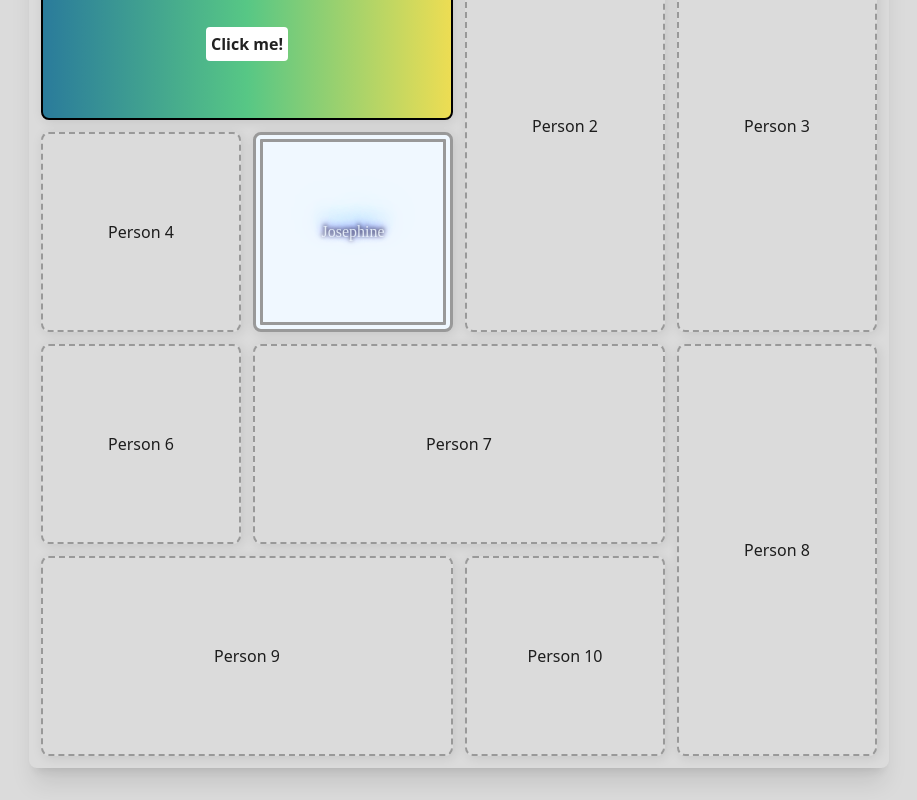
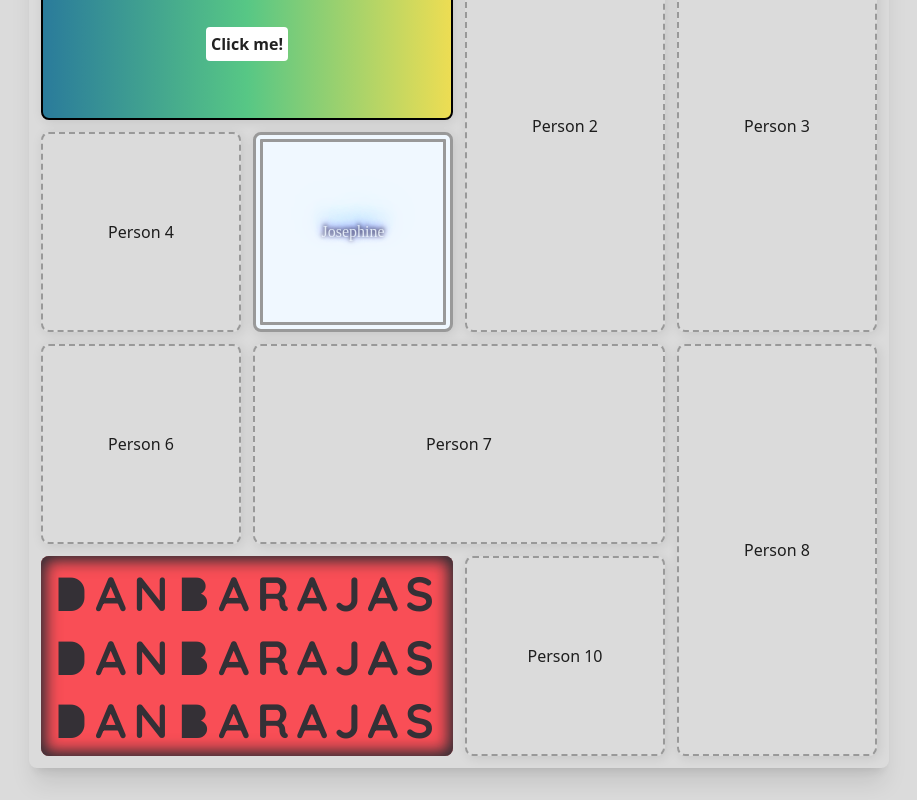
Before and after one commit to danbarajas/Personalized-Cards, a React (Vite) app: page / in a window 1280 px wide. Shown: the part 236-1036 px from the top of the page, without its empty margins (181-1098 px from the left). Built offline with nearby package versions, Linux system fonts and the light colour scheme.

Commit message:
Added Dan card

```diff
--- a/src/App.jsx
+++ b/src/App.jsx
@@ -7,7 +7,7 @@ import Person5 from './cards/Person5/Person5.jsx';
 import Person6 from './cards/Person6/Person6.jsx';
 import Person7 from './cards/Person7/Person7.jsx';
 import Person8 from './cards/Person8/Person8.jsx';
-import Person9 from './cards/Person9/Person9.jsx';
+import Dan from './cards/Dan/Dan.jsx';
 import Person10 from './cards/Person10/Person10.jsx';
 
 function App() {
@@ -25,7 +25,7 @@ function App() {
         <Person6 />
         <Person7 />
         <Person8 />
-        <Person9 />
+        <Dan />
         <Person10 />
       </div>
     </>
--- /dev/null
+++ b/src/cards/Dan/Dan.css
@@ -0,0 +1,78 @@
+/* I got these fonts from Google Fonts */
+@import url('https://fonts.googleapis.com/css2?family=Major+Mono+Display&display=swap');
+@import url('https://fonts.googleapis.com/css2?family=Quicksand:wght@300..700&display=swap');
+
+/* These are CSS variables that hold the current color pair. You can see them
+    being used throughout these styles for background, shadow, and text colors.
+    They're changed by the swapBackground function in Dan.jsx */
+:root {
+  --dan-primary: #F94E56;
+  --dan-secondary: #343036;
+}
+
+.dan {
+  display: flex;
+  align-items: center;
+  border-radius: 8px;
+  box-shadow: inset 4px 4px 16px var(--dan-primary), inset -4px -4px 16px var(--dan-primary);
+  user-select: none;
+  background-color: var(--dan-secondary);
+  color: var(--dan-primary);
+  font-family: "Quicksand", sans-serif;
+  font-size: 3rem;
+  font-weight: bold;
+  text-align: center;
+  letter-spacing: 0.15em;
+  transition: all 0.3s ease;
+}
+
+/* Flip flops the color pair and shadows on hover, and also scales the card up a bit. */
+.dan:hover {
+  box-shadow: 0 0 10px var(--dan-primary), 0 0 20px var(--dan-primary), 0 0 40px var(--dan-primary);
+  transform: scale(1.1);
+  background-color: var(--dan-primary);
+  color: var(--dan-secondary);
+  cursor: pointer;
+}
+
+/* Starts the scrolling animation for the text when hovering over the card.
+    Notice the hover is on the card itself, not just .name-col, so you can
+    hover anywhere on the card to start the animation, not just the text. */
+.dan:hover .name-col {
+  animation: scroll 3s linear infinite;
+}
+
+/* This lets text seamlessly scroll. I put the two columns in a flex row to
+    make them line up next to each other. Making them 100% width and have no
+    automatic flex-shrink ensures they are the same size and don't get squished. */
+.name-col {
+  display: flex;
+  flex-direction: column;
+  align-items: center;
+  justify-content: center;
+  width: 100%;
+  height: 100%;
+  flex-shrink: 0;
+}
+
+/* Just making the lines of text a little closer */
+.name {
+  margin: -0.1em 0;
+}
+
+/* Makes the first letter of my first and last name a different font. */
+.capital {
+  font-family: "Major Mono Display", monospace;
+}
+
+/* This animation moves both columns of text from left to right, looping when it
+    reaches the edge of the card. The loop actually snaps the text back to the start,
+    but since the second column will be exactly where the first was, it looks seamless. */
+@keyframes scroll {
+  from {
+    transform: translateX(0);
+  }
+  to {
+    transform: translateX(-100%);
+  }
+}
--- /dev/null
+++ b/src/cards/Dan/Dan.jsx
@@ -0,0 +1,70 @@
+import '../cards.css';
+import './Dan.css';
+import { useState, useEffect } from 'react';
+
+function Dan() {
+  // A bunch of color pairs to swap between on click. Changes background, text, and shadow color.
+  const colors = [["#F94E56", "#343036"], ["#343036", "#F94E56"],
+                  ["#23F0C7", "#EF767A"], ["#EF767A", "#23F0C7"],
+                  ["#2D7DD2", "#97CC04"], ["#97CC04", "#2D7DD2"],
+                  ["#2D3142", "#BFC0C0"], ["#BFC0C0", "#2D3142"],
+                  ["#F6F7EB", "#E94F37"], ["#E94F37", "#F6F7EB"]];
+  // Using useState to keep track of which color scheme we're on. The card will
+  // automatically re-render when this changes. The initial value is a random index
+  // to pick a different pair of colors every time the page is refreshed.
+  const [colorIndex, setColorIndex] = useState(Math.floor(Math.random() * colors.length));
+
+  // Swaps to the next color pair when the card is clicked. I made use of CSS variables
+  // so I only have to change the colors in one place. Check Dan.css to see where the
+  // variables are used.
+  function swapBackground() {
+    const root = document.documentElement;
+    root.style.setProperty("--dan-primary", colors[colorIndex][0]);
+    root.style.setProperty("--dan-secondary", colors[colorIndex][1]);
+    setColorIndex((colorIndex + 1) % colors.length); // % loops back to the first color when the end is reached
+    console.log(`Swapped to color pair #${colorIndex}`);
+  }
+
+  // useEffect runs a function whenever a given value changes. Since I left the
+  // dependency array empty, this will only run once when everything is first
+  // rendered. I used this to set the initial colors I got from the random index above.
+  useEffect(() => {
+    swapBackground();
+  }, []);
+
+  // I made Name and NameCol components to avoid repeating code and make things cleaner.
+  // This would be the same as just writing everything in the last return statement,
+  // but it's a lot less repetitive this way.
+  function Name() {
+    return (
+      <h1 className="name">
+        <span className="capital">D</span>AN
+        <span className="capital">B</span>ARAJAS
+      </h1>
+    );
+  }
+
+  function NameCol() {
+    return (
+      <div className="name-col">
+        <Name />
+        <Name />
+        <Name />
+      </div>
+    );
+  }
+
+  // This is the return value that renders the actual card.
+  // I set the onClick event to call the swapBackground function,
+  // so the colors will change whenever the card is clicked.
+  return (
+    <div id="dan-card" className="card horizontal dan" onClick={swapBackground}>
+      {/* I need two columns of text to make the scrolling animation look seamless.
+          Check .name-col in Dan.css to see how the animation works.*/}
+      <NameCol />
+      <NameCol />
+    </div>
+  );
+}
+
+export default Dan;
--- a/src/cards/Person9/Person9.css
+++ /dev/null
@@ -1,22 +0,0 @@
-/*
- * ===========================================
- *  PERSON 9 STYLES — Vertical Card
- * ===========================================
- *  Add your custom styles here!
- *  Your card uses the .person9 class.
- *
- *  Example:
- *    .person9 {
- *      background-color: #f39c12;
- *      color: white;
- *      font-size: 1.5rem;
- *    }
- */
-
-.person9 {
-  display: flex;
-  align-items: center;
-  justify-content: center;
-  border: 2px dashed #999;
-  border-radius: 8px;
-}
--- a/src/cards/Person9/Person9.jsx
+++ /dev/null
@@ -1,21 +0,0 @@
-/*
- * ===========================================
- *  PERSON 9 — Vertical Card (1 col x 2 rows)
- * ===========================================
- *  Make it your own!
- *  - Edit the JSX below to change your card's content
- *  - Edit Person9.css to change your card's styles
- */
-
-import '../cards.css';
-import './Person9.css';
-
-function Person9() {
-  return (
-    <div className="card horizontal person9">
-      <p>Person 9</p>
-    </div>
-  );
-}
-
-export default Person9;
```
